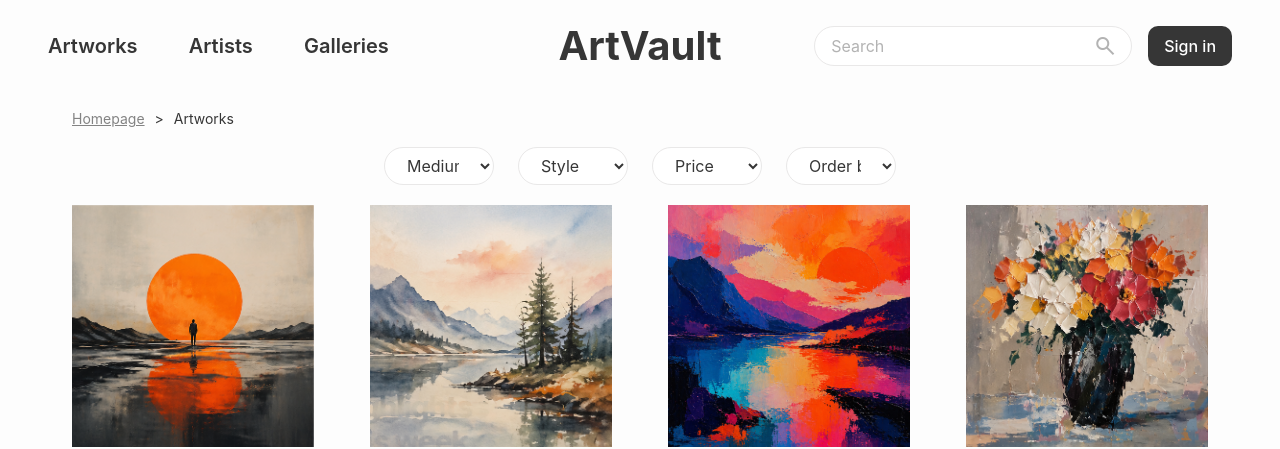
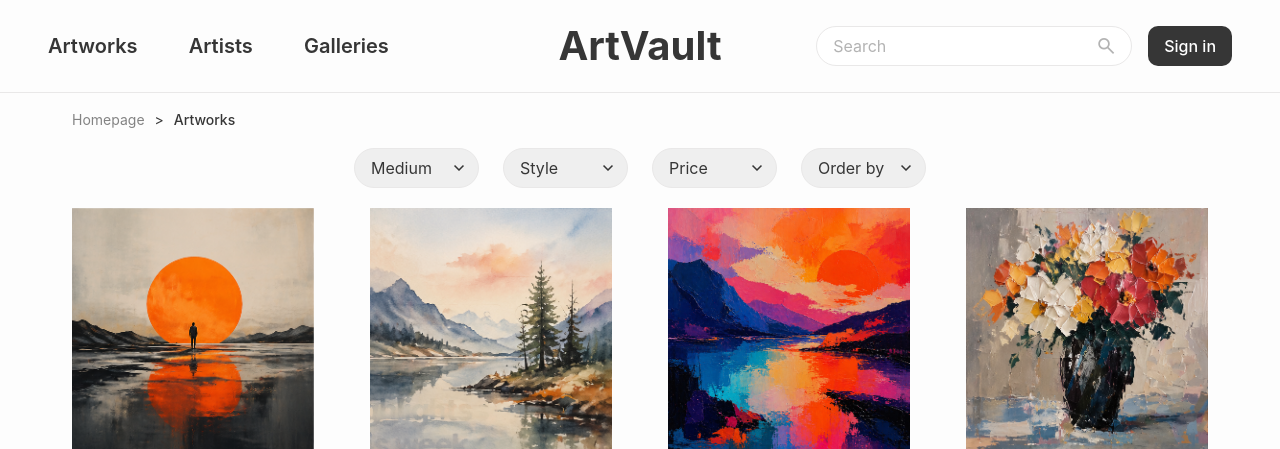
Before and after one commit to katrinlif95/T-220-VLN2-Group-25, a Django app: page /artworks/ in a window 1280 px wide. Shown: the top 449 px of the page. Run offline with Django 5.2, Linux system fonts and the light colour scheme.

Commit message:
Smá fínpússun á main.css, artworks.html og base.html

```diff
--- a/static/css/main.css
+++ b/static/css/main.css
@@ -36,6 +36,14 @@ h1 {
     font-weight: bold;
 }
 
+/* MATERIAL SYMBOLS */
+.material-symbols-outlined {
+    font-family: 'Material Symbols Outlined';
+    font-weight: normal;
+    font-style: normal;
+    line-height: 1;
+}
+
 /* LAYOUT */
 .main-content {
     padding: 0;
@@ -49,6 +57,7 @@ h1 {
 
     align-items: center;
     padding: 16px 48px;
+    border-bottom: 1px solid var(--neutral-color);
 }
 
 .site-logo {
@@ -121,10 +130,14 @@ h1 {
     flex: 1;
 }
 
-.search-input::placeholder,
+.search-input::placeholder {
+    color: var(--text-quaternary-color)
+}
+
 .search-icon {
     color: var(--text-quaternary-color);
     margin-left: 12px;
+    font-size: 22px;
 }
 
 /* BUTTONS */
@@ -288,7 +301,7 @@ h1 {
 }
 
 /* ARTWORKS */
-
+/* Breadcrumbs */
 .artworks-page {
     padding: 16px 72px 60px;
 }
@@ -302,15 +315,19 @@ h1 {
 
 .breadcrumbs a {
     color: var(--text-tertiary-color);
+    text-decoration: none;
+}
+
+.breadcrumbs a:hover {
     text-decoration: underline;
 }
 
-/* Spurning hvort við höfum current undirstrikað?
 .current-page {
-    text-decoration: underline;
+    color: var(--main-color);
+    font-weight: 500;
 }
-*/
 
+/* Filters */
 .artwork-filters {
     display: flex;
     justify-content: center;
@@ -318,15 +335,45 @@ h1 {
     margin-bottom: 20px;
 }
 
-.artwork-filters select {
-    width: 110px;
-    padding: 7px 18px;
+.filter-select {
+    position: relative;
+    display: inline-block;
+}
+
+.filter-select select {
+    width: 125px;
+    padding: 7px 30px 7px 16px;
+
     border: 1px solid var(--neutral-color);
     border-radius: 999px;
-    background: white;
+    font-size: 16px;
     color: var(--main-color);
+
+    /* Overrides browser's default dropdown*/
+    appearance: none;
+    -webkit-appearance: none;
+    -moz-appearance: none;
 }
 
+.filter-arrow {
+    position: absolute;
+    /* Vertically centers arrow */
+    right: 10px;
+    top: 50%;
+    transform: translateY(-50%);
+
+    pointer-events: none;
+    font-size: 20px;
+}
+
+.filter-select select:hover {
+    border-color: var(--main-color);
+}
+
+.filter-select select:focus {
+    outline: none;
+    border-color: var(--main-color);
+}
 
 .artwork-grid {
     display: grid;
--- a/templates/artwork/artworks.html
+++ b/templates/artwork/artworks.html
@@ -13,6 +13,7 @@
         <span class="current-page">Artworks</span>
     </div>
     <div class="artwork-filters">
+        <div class="filter-select">
             <select name="medium">
                 <option value="">Medium</option>
                 <option value="oil">Oil</option>
@@ -22,7 +23,11 @@
                 <option value="photography">Photography</option>
                 <option value="mixed-media">Mixed media</option>
             </select>
-
+            <span class="material-symbols-outlined filter-arrow">
+                keyboard_arrow_down
+            </span>
+        </div>
+        <div class="filter-select">
             <select name="style">
                 <option value="">Style</option>
                 <option value="abstract">Abstract</option>
@@ -30,14 +35,22 @@
                 <option value="impressionism">Impressionism</option>
                 <option value="modern">Modern</option>
             </select>
-
+            <span class="material-symbols-outlined filter-arrow">
+                keyboard_arrow_down
+            </span>
+        </div>
+        <div class="filter-select">
             <select name="price">
                 <option value="">Price</option>
                 <option value="0-25000">0 - 50.000 kr.</option>
                 <option value="25000-50000">50.000 - 100.000 kr.</option>
                 <option value="50000-plus">100.000+ kr.</option>
             </select>
-
+            <span class="material-symbols-outlined filter-arrow">
+                keyboard_arrow_down
+            </span>
+        </div>
+        <div class="filter-select">
             <select name="order_by">
                 <option value="">Order by</option>
                 <option value="title-asc">Title A-Z</option>
@@ -45,6 +58,10 @@
                 <option value="price-asc">Price low to high</option>
                 <option value="price-desc">Price high to low</option>
             </select>
+            <span class="material-symbols-outlined filter-arrow">
+                keyboard_arrow_down
+            </span>
+        </div>
 </div>
 
     <section class="artwork-grid">
--- a/templates/base.html
+++ b/templates/base.html
@@ -8,10 +8,10 @@
 
     <!-- Bootstrap stylesheet -->
     <link rel="stylesheet" href="https://cdn.jsdelivr.net/npm/bootstrap@5.3.8/dist/css/bootstrap.min.css" />
+    <!-- Google material symbols -->
+    <link rel="stylesheet" href="https://fonts.googleapis.com/css2?family=Material+Symbols+Outlined" />
     <!-- Main stylesheet -->
     <link rel="stylesheet" href="{% static 'css/main.css' %}" />
-    <!-- Google material symbols -->
-    <link rel="stylesheet" href="https://fonts.googleapis.com/css2?family=Material+Symbols+Outlined:opsz,wght,FILL,GRAD@24,400,0,0&icon_names=search" />
 </head>
 <body>
     <!-- Shared navigation/header -->
```
Lines whose indentation alone changed are shown as unchanged.
